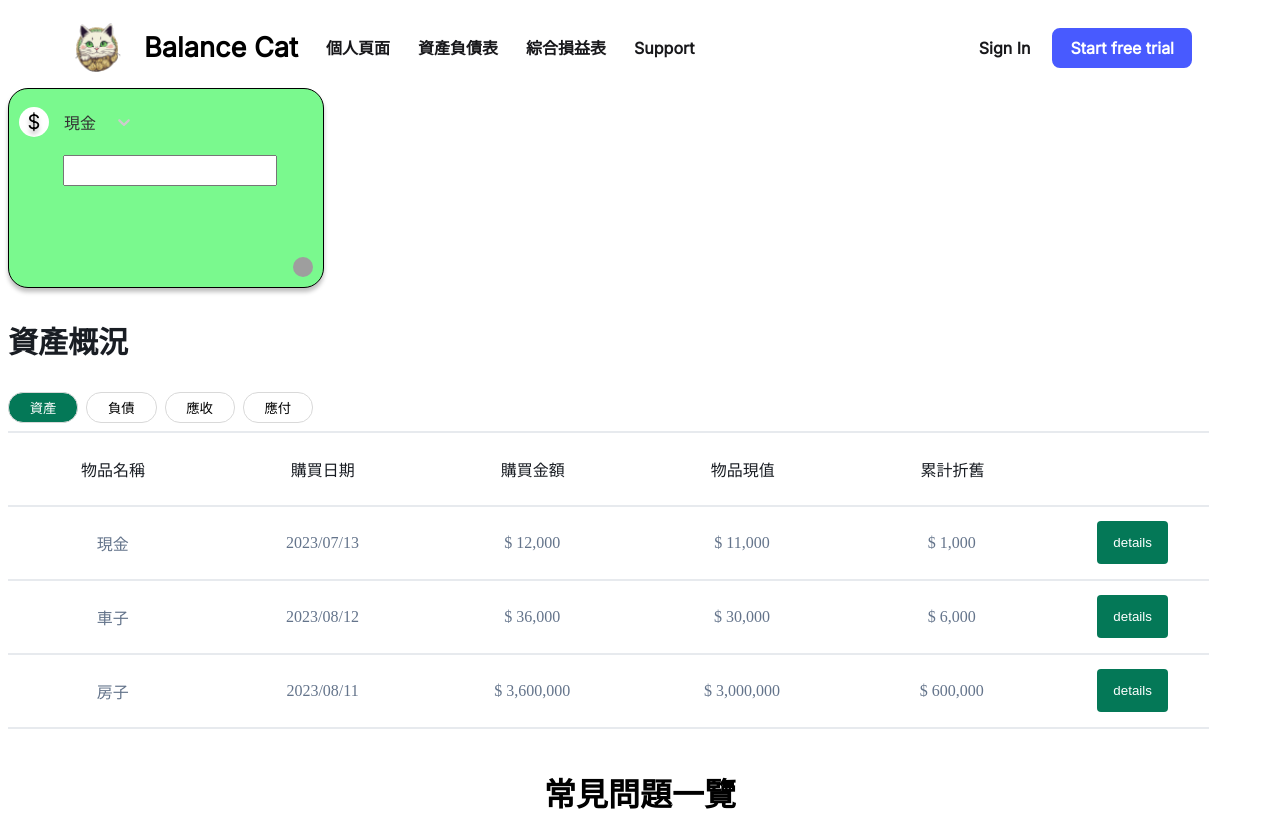
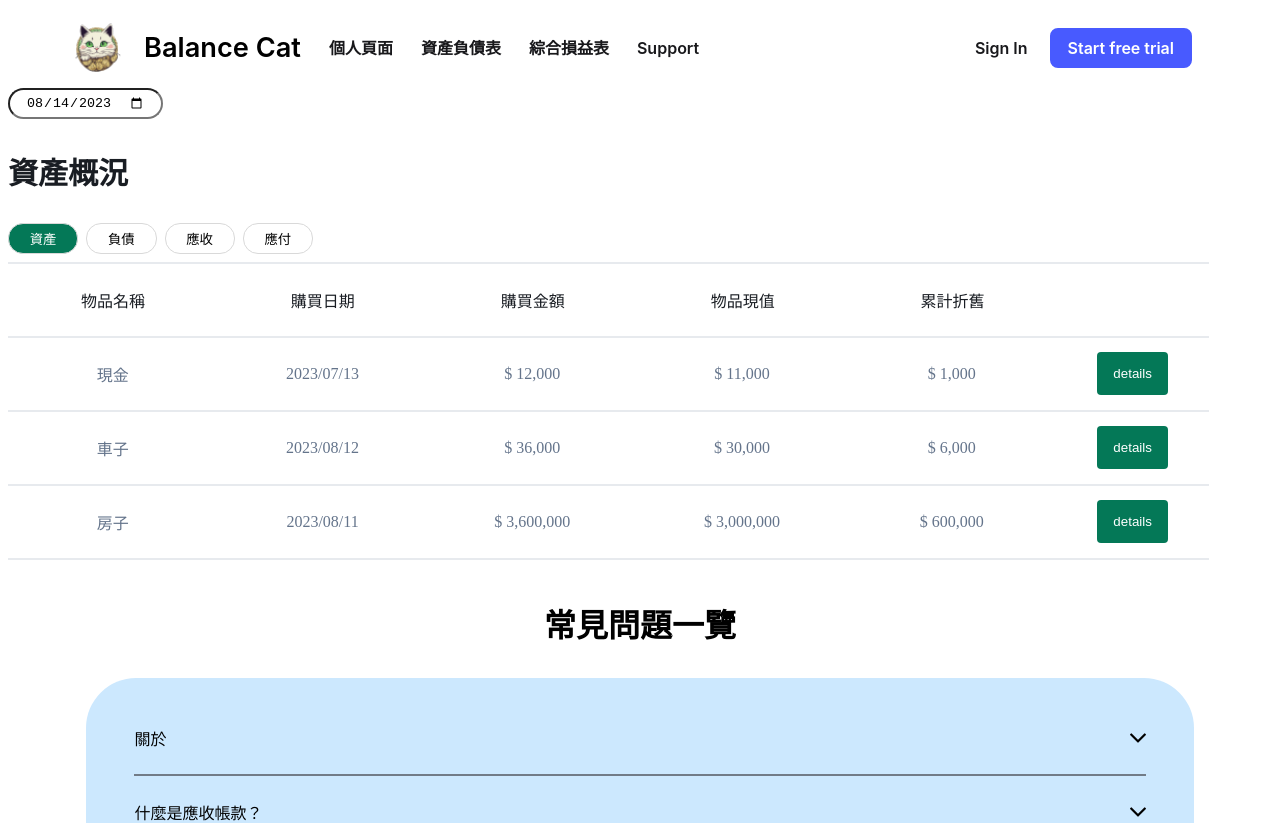
Before and after one commit to DongYanWu/balanceCat, a Next.js app in the folder balancecat/: page / in a window 1280 px wide. Shown: the top 823 px of the page. Built offline with nearby package versions, Linux system fonts and the light colour scheme; grey boxes are pictures that could not be loaded.

Commit message:
feat(dateselect): create component

```diff
--- /dev/null
+++ b/balancecat/components/DateSelector.jsx
@@ -0,0 +1,20 @@
+import { useState } from "react";
+import styles from "../styles/dateselector.module.scss";
+
+export default function DateSelector() {
+  const [selectedDate, setSelectedDate] = useState(
+    new Date().toISOString().split("T")[0],
+  );
+  return (
+    <div>
+      <input
+        type="date"
+        id="start"
+        name="trip-start"
+        value={selectedDate}
+        onChange={(e) => setSelectedDate(e.target.value)}
+        className={styles.selector}
+      />
+    </div>
+  );
+}
--- a/balancecat/pages/index.js
+++ b/balancecat/pages/index.js
@@ -1,13 +1,15 @@
 import FrequentlyAskedQuestions from "@/components/FrequentlyAskedQuestions";
-import AccountsBox from "@/components/AccountsBox";
+// import AccountsBox from "@/components/AccountsBox";
 import AssetsOverview from "@/components/AssetsOverview";
+import DateSelector from "@/components/DateSelector";
 import NavBar from "../components/NavBar";
 
 export default function Home() {
   return (
     <div>
       <NavBar />
-      <AccountsBox />
+      {/* <AccountsBox /> */}
+      <DateSelector />
       <AssetsOverview />
       <FrequentlyAskedQuestions />
     </div>
--- /dev/null
+++ b/balancecat/styles/dateselector.module.scss
@@ -0,0 +1,4 @@
+.selector{
+    border-radius: 20px;
+    padding: 0.3rem 1rem;
+}
```
